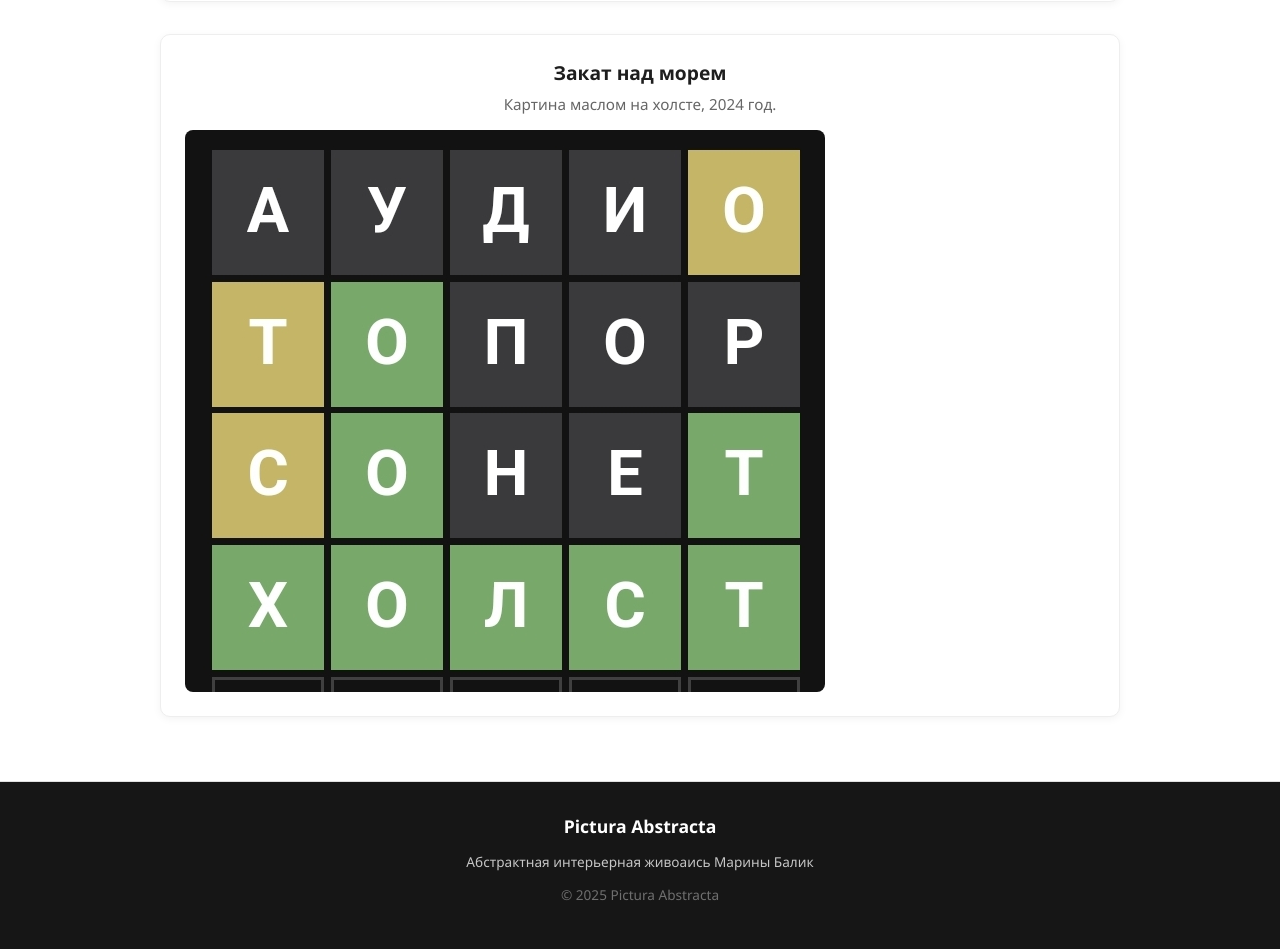
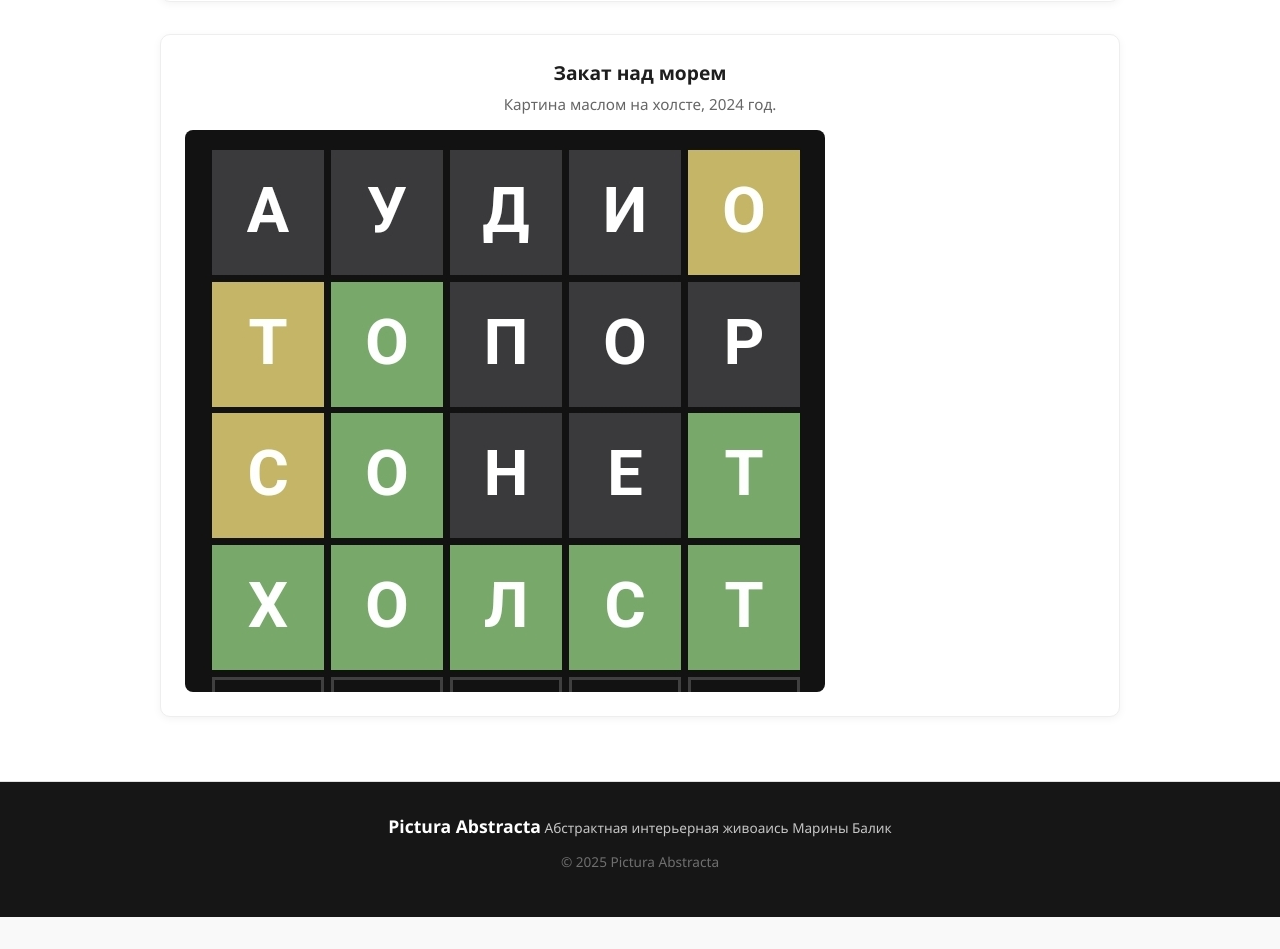
Before and after one commit to PicAbsArt/picabsart.github.io, a Jekyll site: the page built from index.html, in a window 1280 px wide. Shown: the part 673-1622 px from the top of the page. Built offline with Jekyll 4.4.1, drawn with Linux system fonts in a browser that asks for light colours; after the commit the page ends 1590 px from its top, so only the background shows below that.

Commit message:
Update footer.html

```diff
--- a/_includes/footer.html
+++ b/_includes/footer.html
@@ -1,7 +1,9 @@
 <footer class="site-footer">
   <div class="wrapper">
-    <p class="footer-title">{{ site.title }}</p>
-    <p class="footer-description">{{ site.description }}</p>
+    <div class="footer-row">
+      <span class="footer-title">{{ site.title }}</span>
+      <span class="footer-description">{{ site.description }}</span>
+    </div>
     <p class="footer-copyright">&copy; {{ site.time | date: "%Y" }} {{ site.title }}</p>
   </div>
 </footer>
```
